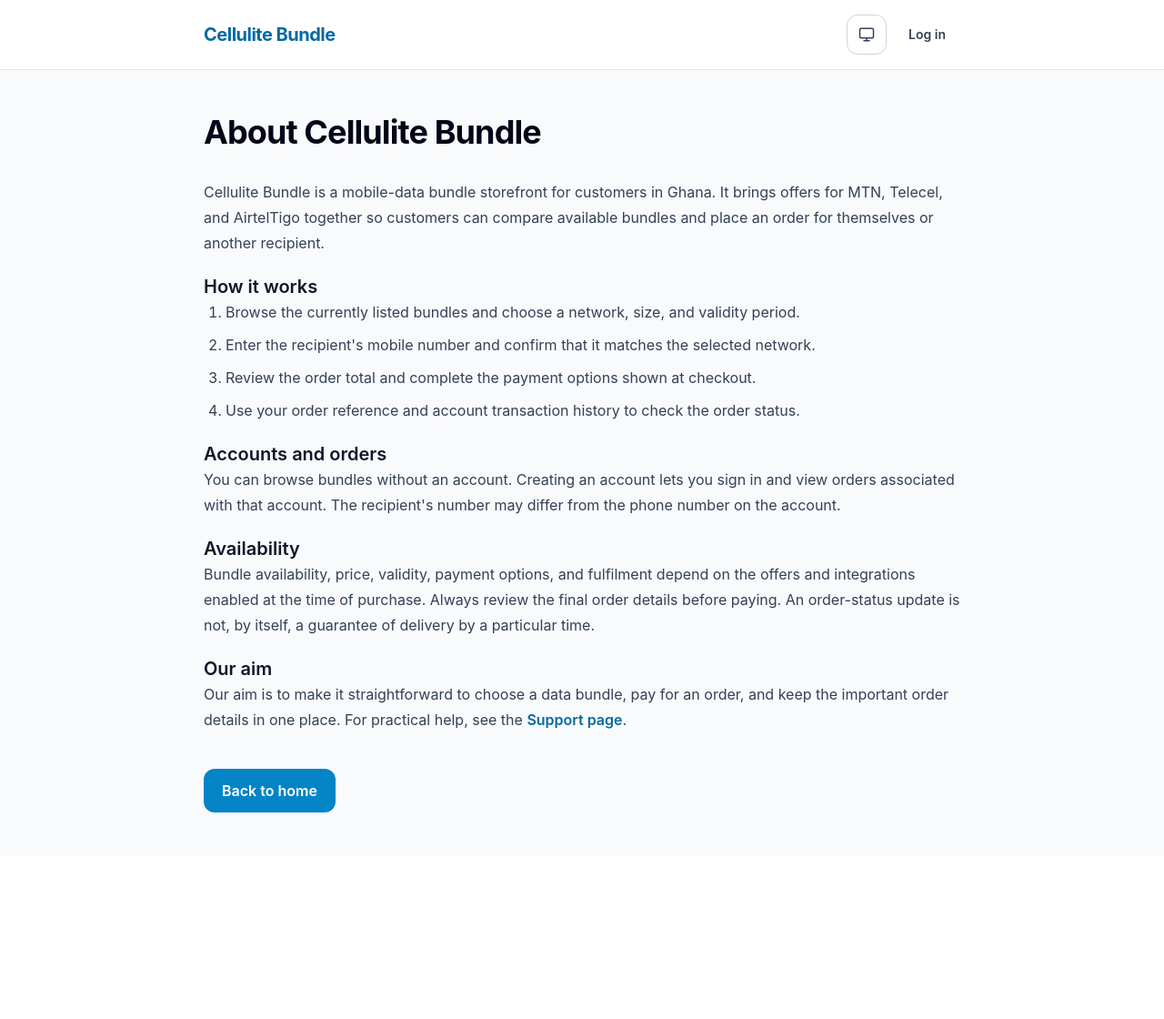
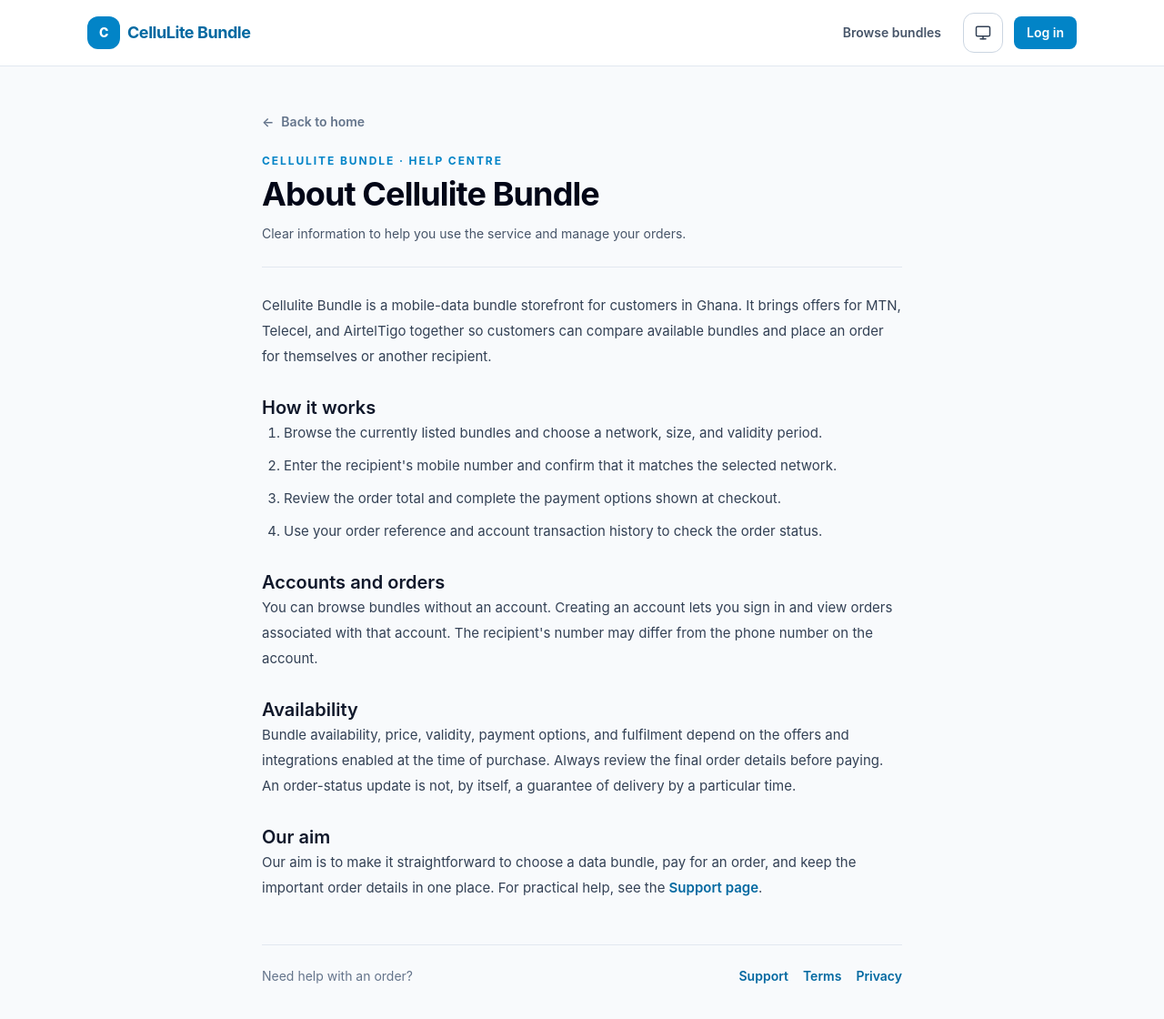
Before and after one commit to Serkel-Whally/Hkup, a Next.js app in the folder packages/frontend/: page /about in a window 1280 px wide. Shown: the top 1120 px of the page at 91% size. Before the commit the page ends 941 px from the top, so only its background shows below. Built offline with nearby package versions, Linux system fonts and the light colour scheme.

Commit message:
Improve public information page layout and navigation

```diff
--- a/packages/frontend/app/components/info-page.tsx
+++ b/packages/frontend/app/components/info-page.tsx
@@ -10,23 +10,40 @@ export function InfoPage({
 }) {
   return (
     <main className="min-h-screen bg-slate-50 text-slate-950">
-      <header className="border-b border-slate-200 bg-white">
-        <div className="mx-auto flex max-w-4xl items-center justify-between px-5 py-4 sm:px-8">
-          <Link href="/" className="hidden text-xl font-bold tracking-tight text-sky-700 sm:inline-flex">Cellulite Bundle</Link>
-          <div className="ml-auto flex items-center gap-2">
+      <header className="sticky top-0 z-20 border-b border-slate-200 bg-white/95 backdrop-blur">
+        <div className="mx-auto flex max-w-6xl items-center justify-between gap-4 px-5 py-3.5 sm:px-8">
+          <Link href="/" className="inline-flex items-center gap-2 text-lg font-bold tracking-tight text-sky-700 focus-visible:outline-none focus-visible:ring-2 focus-visible:ring-sky-500">
+            <span className="flex h-9 w-9 items-center justify-center rounded-xl bg-sky-600 text-sm font-extrabold text-white">C</span>
+            <span>CelluLite Bundle</span>
+          </Link>
+          <nav className="flex items-center gap-2 sm:gap-3" aria-label="Page navigation">
+            <Link href="/buy-data" className="hidden rounded-lg px-3 py-2 text-sm font-semibold text-slate-600 transition hover:bg-slate-100 hover:text-slate-900 sm:inline-flex">Browse bundles</Link>
             <ThemeToggle />
-            <Link href="/login" className="rounded-xl px-4 py-2 text-sm font-semibold text-slate-700 hover:bg-slate-100">Log in</Link>
-          </div>
+            <Link href="/login" className="rounded-lg bg-sky-600 px-3.5 py-2 text-sm font-semibold text-white transition hover:bg-sky-700 focus-visible:outline-none focus-visible:ring-2 focus-visible:ring-sky-500">Log in</Link>
+          </nav>
         </div>
       </header>
-      <article className="mx-auto max-w-4xl px-5 py-12 sm:px-8">
-        <h1 className="text-3xl font-bold tracking-tight sm:text-4xl">{title}</h1>
-        <div className="prose mt-8 max-w-none space-y-5 leading-7 text-slate-700">
+
+      <article className="mx-auto max-w-3xl px-5 py-8 sm:px-8 sm:py-12">
+        <Link href="/" className="inline-flex items-center gap-2 text-sm font-semibold text-slate-500 transition hover:text-sky-700 focus-visible:outline-none focus-visible:ring-2 focus-visible:ring-sky-500">
+          <span aria-hidden="true">←</span> Back to home
+        </Link>
+        <header className="mt-6 border-b border-slate-200 pb-6">
+          <p className="text-xs font-bold uppercase tracking-[0.16em] text-sky-600">CelluLite Bundle · Help centre</p>
+          <h1 className="mt-2 text-3xl font-bold tracking-tight text-slate-950 sm:text-4xl">{title}</h1>
+          <p className="mt-3 max-w-2xl text-sm leading-6 text-slate-600">Clear information to help you use the service and manage your orders.</p>
+        </header>
+        <div className="prose mt-7 max-w-none space-y-7 text-[15px] leading-7 text-slate-700">
           {children}
         </div>
-        <Link href="/" className="mt-10 inline-flex rounded-xl bg-sky-600 px-5 py-3 font-semibold text-white hover:bg-sky-700">
-          Back to home
-        </Link>
+        <footer className="mt-12 flex flex-col gap-3 border-t border-slate-200 pt-6 text-sm sm:flex-row sm:items-center sm:justify-between">
+          <p className="text-slate-500">Need help with an order?</p>
+          <div className="flex flex-wrap gap-4 font-semibold">
+            <Link href="/support" className="text-sky-700 hover:text-sky-800">Support</Link>
+            <Link href="/terms" className="text-sky-700 hover:text-sky-800">Terms</Link>
+            <Link href="/privacy" className="text-sky-700 hover:text-sky-800">Privacy</Link>
+          </div>
+        </footer>
       </article>
     </main>
   );
```
